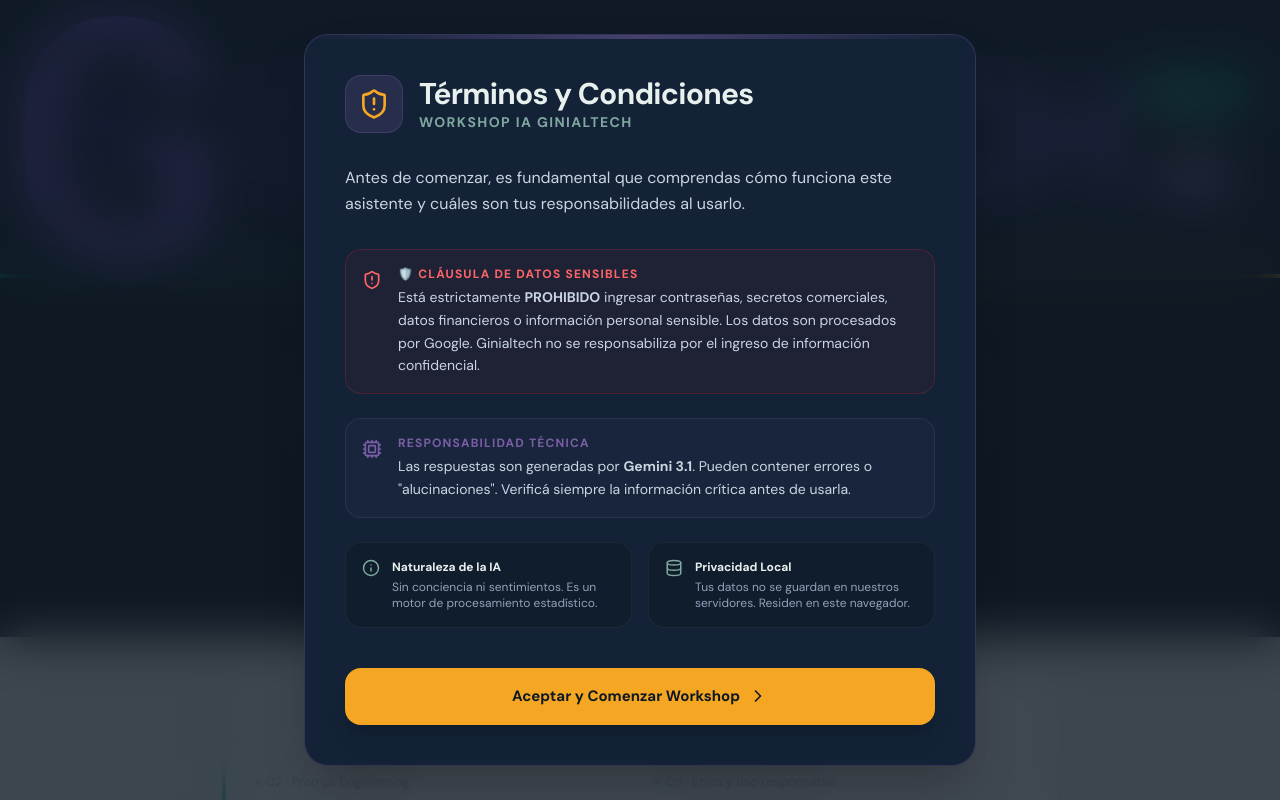
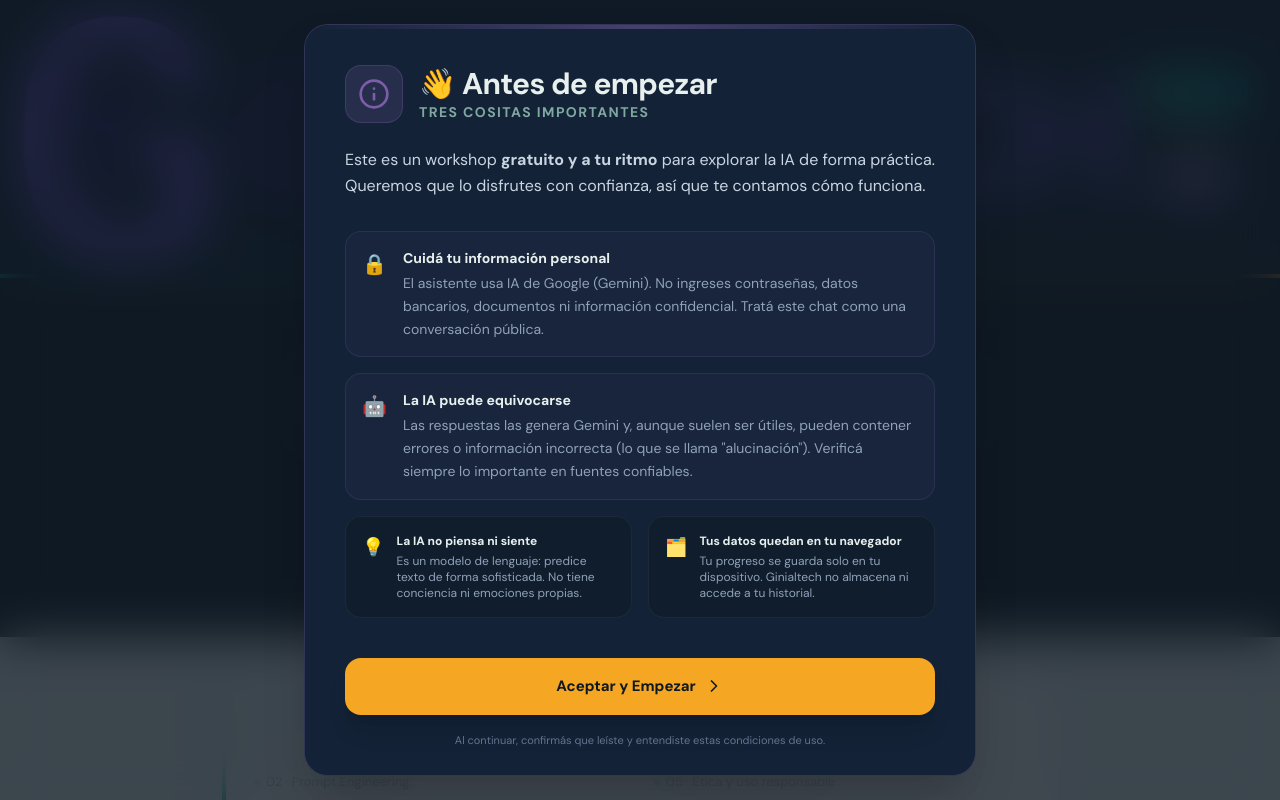
Before and after one commit to marcelaborgarello/workshop-ai, a Next.js app: page / in a window 1280 px wide. Shown: the top 800 px of the page. Built offline with nearby package versions, Linux system fonts and the light colour scheme.

Commit message:
Cambios en términos y condiciones

```diff
--- a/src/components/Footer.tsx
+++ b/src/components/Footer.tsx
@@ -56,7 +56,18 @@
 
         <div className="text-center md:text-right text-[#7FA8A0] text-[11px] leading-relaxed opacity-70">
           <p>Recurso de uso libre con atribución · Marzo 2026</p>
-          <p>© Ginialtech · Advanced Agentic Coding</p>
+          <p>
+            ©{" "}
+            <a
+              href="https://www.ginialtech.com/"
+              target="_blank"
+              rel="noopener noreferrer"
+              className="hover:text-white transition-colors duration-200 underline underline-offset-4 decoration-[#7FA8A0]/30 hover:decoration-white"
+            >
+              Ginialtech
+            </a>{" "}
+            · Advanced Agentic Coding
+          </p>
         </div>
       </div>
 
--- a/src/components/TermsModal.tsx
+++ b/src/components/TermsModal.tsx
@@ -1,7 +1,7 @@
 "use client";
 
 import { useState, useEffect } from "react";
-import { ShieldAlert, Info, Cpu, Database, ChevronRight } from "lucide-react";
+import { Info, ChevronRight } from "lucide-react";
 
 export default function TermsModal() {
   const [isOpen, setIsOpen] = useState(false);
@@ -34,77 +34,102 @@
     <div className="fixed inset-0 z-[9999] flex items-center justify-center p-4 sm:p-6 backdrop-blur-xl bg-[#0F1924]/80 animate-in fade-in duration-500">
       <div className="relative w-full max-w-2xl max-h-[calc(100vh-2rem)] sm:max-h-[calc(100vh-3rem)] bg-[#132236] border border-[#7B5EA7]/30 rounded-3xl shadow-2xl overflow-y-auto overflow-x-hidden animate-in zoom-in-95 slide-in-from-bottom-4 duration-500">
 
-        {/* Header Decorativo */}
+        {/* Decorative header line */}
         <div className="absolute top-0 left-0 w-full h-1 bg-gradient-to-r from-transparent via-[#7B5EA7] to-transparent opacity-50" />
 
         <div className="p-6 sm:p-10">
-          <div className="flex items-center gap-4 mb-8">
+          {/* Header */}
+          <div className="flex items-center gap-4 mb-6">
             <div className="p-3 bg-[#7B5EA7]/20 rounded-2xl border border-[#7B5EA7]/30">
-              <ShieldAlert className="text-[#F5A623]" size={32} />
+              <Info className="text-[#7B5EA7]" size={32} />
             </div>
             <div>
-              <h2 className="text-2xl sm:text-3xl font-black text-[#E8F0EE] tracking-tight">Términos y Condiciones</h2>
-              <p className="text-[#7FA8A0] text-sm font-bold uppercase tracking-widest">Workshop IA Ginialtech</p>
+              <h2 className="text-2xl sm:text-3xl font-black text-[#E8F0EE] tracking-tight">
+                👋 Antes de empezar
+              </h2>
+              <p className="text-[#7FA8A0] text-sm font-bold uppercase tracking-widest">
+                tres cositas importantes
+              </p>
             </div>
           </div>
 
           <p className="text-slate-300 text-sm sm:text-base mb-8 leading-relaxed">
-            Antes de comenzar, es fundamental que comprendas cómo funciona este asistente y cuáles son tus responsabilidades al usarlo.
+            Este es un workshop <strong>gratuito y a tu ritmo</strong> para explorar la IA de forma
+            práctica. Queremos que lo disfrutes con confianza, así que te contamos cómo funciona.
           </p>
 
-          <div className="space-y-6 mb-10">
-            {/* Cláusula de Datos Sensibles */}
-            <div className="flex gap-4 p-4 rounded-2xl bg-red-500/5 border border-red-500/20">
-              <div className="shrink-0 mt-1">
-                <ShieldAlert className="text-red-400" size={20} />
-              </div>
+          <div className="space-y-4 mb-10">
+            {/* Personal data */}
+            <div className="flex gap-4 p-4 rounded-2xl bg-[#7B5EA7]/5 border border-[#7B5EA7]/20">
+              <div className="shrink-0 mt-0.5 text-xl">🔒</div>
               <div>
-                <h4 className="text-red-400 font-black text-xs uppercase tracking-widest mb-1">🛡️ CLÁUSULA DE DATOS SENSIBLES</h4>
-                <p className="text-slate-300 text-sm leading-relaxed">
-                  Está estrictamente <strong>PROHIBIDO</strong> ingresar contraseñas, secretos comerciales, datos financieros o información personal sensible. Los datos son procesados por Google. Ginialtech no se responsabiliza por el ingreso de información confidencial.
+                <h4 className="text-[#E8F0EE] font-bold text-sm mb-1">
+                  Cuidá tu información personal
+                </h4>
+                <p className="text-slate-400 text-sm leading-relaxed">
+                  El asistente usa IA de Google (Gemini). No ingreses contraseñas, datos bancarios,
+                  documentos ni información confidencial. Tratá este chat como una conversación
+                  pública.
                 </p>
               </div>
             </div>
 
-            {/* Responsabilidad Técnica */}
+            {/* Hallucinations */}
             <div className="flex gap-4 p-4 rounded-2xl bg-[#7B5EA7]/5 border border-[#7B5EA7]/20">
-              <div className="shrink-0 mt-1">
-                <Cpu className="text-[#7B5EA7]" size={20} />
-              </div>
+              <div className="shrink-0 mt-0.5 text-xl">🤖</div>
               <div>
-                <h4 className="text-[#7B5EA7] font-black text-xs uppercase tracking-widest mb-1">Responsabilidad Técnica</h4>
-                <p className="text-slate-300 text-sm leading-relaxed">
-                  Las respuestas son generadas por <strong>Gemini 3.1</strong>. Pueden contener errores o {"\""}alucinaciones{"\""}. Verificá siempre la información crítica antes de usarla.
+                <h4 className="text-[#E8F0EE] font-bold text-sm mb-1">
+                  La IA puede equivocarse
+                </h4>
+                <p className="text-slate-400 text-sm leading-relaxed">
+                  Las respuestas las genera Gemini y, aunque suelen ser útiles, pueden contener
+                  errores o información incorrecta (lo que se llama &quot;alucinación&quot;).
+                  Verificá siempre lo importante en fuentes confiables.
                 </p>
               </div>
             </div>
 
-            {/* Naturaleza y Privacidad */}
+            {/* Nature & Privacy */}
             <div className="grid sm:grid-cols-2 gap-4">
               <div className="flex gap-3 p-4 rounded-2xl bg-[#0F1924]/50 border border-white/5">
-                <Info className="text-[#7FA8A0] shrink-0" size={18} />
+                <div className="text-lg shrink-0">💡</div>
                 <div>
-                  <h5 className="text-[#E8F0EE] font-bold text-xs mb-1">Naturaleza de la IA</h5>
-                  <p className="text-slate-400 text-xs">Sin conciencia ni sentimientos. Es un motor de procesamiento estadístico.</p>
+                  <h5 className="text-[#E8F0EE] font-bold text-xs mb-1">
+                    La IA no piensa ni siente
+                  </h5>
+                  <p className="text-slate-400 text-xs">
+                    Es un modelo de lenguaje: predice texto de forma sofisticada. No tiene
+                    conciencia ni emociones propias.
+                  </p>
                 </div>
               </div>
               <div className="flex gap-3 p-4 rounded-2xl bg-[#0F1924]/50 border border-white/5">
-                <Database className="text-[#7FA8A0] shrink-0" size={18} />
+                <div className="text-lg shrink-0">🗂️</div>
                 <div>
-                  <h5 className="text-[#E8F0EE] font-bold text-xs mb-1">Privacidad Local</h5>
-                  <p className="text-slate-400 text-xs">Tus datos no se guardan en nuestros servidores. Residen en este navegador.</p>
+                  <h5 className="text-[#E8F0EE] font-bold text-xs mb-1">
+                    Tus datos quedan en tu navegador
+                  </h5>
+                  <p className="text-slate-400 text-xs">
+                    Tu progreso se guarda solo en tu dispositivo. Ginialtech no almacena ni accede
+                    a tu historial.
+                  </p>
                 </div>
               </div>
             </div>
           </div>
 
+          {/* CTA button */}
           <button
             onClick={handleAccept}
             className="w-full flex items-center justify-center gap-2 py-4 bg-[#F5A623] hover:bg-[#F5A623]/90 text-[#0F1924] font-black rounded-2xl transition-all duration-300 hover:scale-[1.02] active:scale-[0.98] shadow-xl group"
           >
-            Aceptar y Comenzar Workshop
+            Aceptar y Empezar
             <ChevronRight size={20} className="group-hover:translate-x-1 transition-transform" />
           </button>
+
+          <p className="text-center text-slate-500 text-[11px] mt-4">
+            Al continuar, confirmás que leíste y entendiste estas condiciones de uso.
+          </p>
         </div>
       </div>
     </div>
--- a/src/components/WorkshopGuide.tsx
+++ b/src/components/WorkshopGuide.tsx
@@ -18,7 +18,7 @@
           <p className="brand">✦ Un recurso de <strong>Ginialtech</strong></p>
           <div className="header-meta">
             <div className="meta-pill">⏱ <strong>Medio día</strong></div>
-            <div className="meta-pill">👥 <strong>Grupo mixto</strong> · todos los niveles</div>
+            <div className="meta-pill">🎯 Todos los niveles</div>
             <div className="meta-pill">🔬 Incluye <strong>Bloque Avanzado</strong></div>
           </div>
         </div>
@@ -36,8 +36,9 @@
             <a href="#b5"><span className="dot"></span>05 · Ética y uso responsable</a>
             <a href="#b3"><span className="dot"></span>03 · IA en tu trabajo</a>
             <a href="#glosario"><span className="dot"></span>Glosario de términos</a>
+            <a href="#recursos"><span className="dot"></span>Recursos y links</a>
             <a href="#adv" className="adv"><span className="dot"></span>⬡ Bloque Avanzado: MCP, Skills, Agentes</a>
-            <a href="#recursos"><span className="dot"></span>Recursos y links</a>
+
           </div>
         </div>
 
@@ -79,7 +80,7 @@
         </div>
 
         <div className="ejercicio">
-          <div className="ejercicio-tag">✏️ Ejercicio 1 · Individual · 5 min</div>
+          <div className="ejercicio-tag">✏️ Ejercicio 1 · 5 min</div>
           <h3>¿Qué sabías y qué era mito?</h3>
           <p>Anotá dos cosas que creías sobre la IA y que este bloque confirmó o desmintió:</p>
           <EditableField id="b1_confirmado" label="Confirmado:" placeholder="Ej: Que la IA en realidad no entiende el lenguaje como nosotros..." />
@@ -94,7 +95,7 @@
           <div className="bloque-num bg-amber">02</div>
           <div>
             <h2>Prompt Engineering</h2>
-            <span className="tiempo">⏱ ~45 min · Teoría + práctica grupal</span>
+            <span className="tiempo">⏱ ~45 min · Teoría + práctica</span>
           </div>
         </div>
 
@@ -148,7 +149,7 @@
         </div>
 
         <div className="ejercicio">
-          <div className="ejercicio-tag">✏️ Ejercicio 2 · Parejas · 15 min</div>
+          <div className="ejercicio-tag">✏️ Ejercicio 2 · 15 min</div>
           <h3>El desafío del prompt</h3>
           <p>Tomá este prompt pobre y reescribilo con las 5 partes.</p>
           <p style={{ marginTop: "8px", fontStyle: "italic", opacity: 0.7 }}>❌ Prompt original: <strong>{"\""}Haceme un resumen del mercado de IA.{"\""}</strong></p>
@@ -168,7 +169,7 @@
           <div className="bloque-num bg-green">03</div>
           <div>
             <h2>IA en tu trabajo diario</h2>
-            <span className="tiempo">⏱ ~45 min · Demo en vivo + ejercicio grupal</span>
+            <span className="tiempo">⏱ ~45 min · Demo en vivo + ejercicio</span>
           </div>
         </div>
 
@@ -192,7 +193,7 @@
         </div>
 
         <div className="ejercicio">
-          <div className="ejercicio-tag">✏️ Ejercicio 3 · Grupal · 15 min</div>
+          <div className="ejercicio-tag">✏️ Ejercicio 3 · 15 min</div>
           <h3>¿Qué tarea haría yo con IA esta semana?</h3>
           <EditableField id="b3_tareas" label="Mis 3 tareas candidatas:" placeholder="1. ...\n2. ...\n3. ..." rows={3} />
           <EditableField id="b3_prompt" label="La que elegí y el prompt que armé:" placeholder="Prompt para la tarea elegida..." rows={4} />
@@ -244,7 +245,7 @@
           <div className="bloque-num bg-pink">05</div>
           <div>
             <h2>Ética, sesgos y uso responsable</h2>
-            <span className="tiempo">⏱ ~30 min · Debate + reflexión grupal</span>
+            <span className="tiempo">⏱ ~30 min · Debate + reflexión</span>
           </div>
         </div>
 
```
